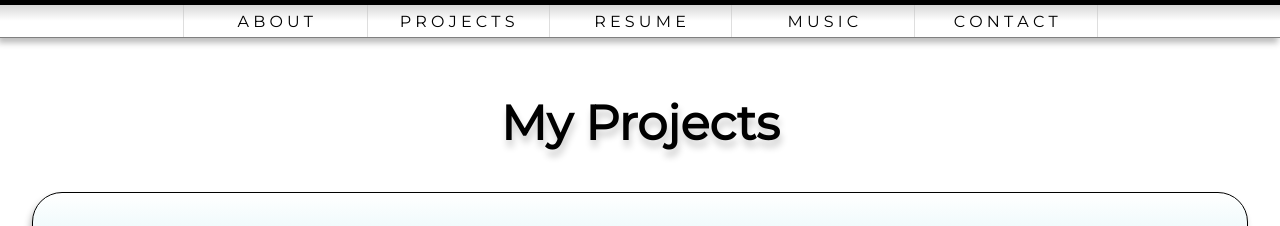
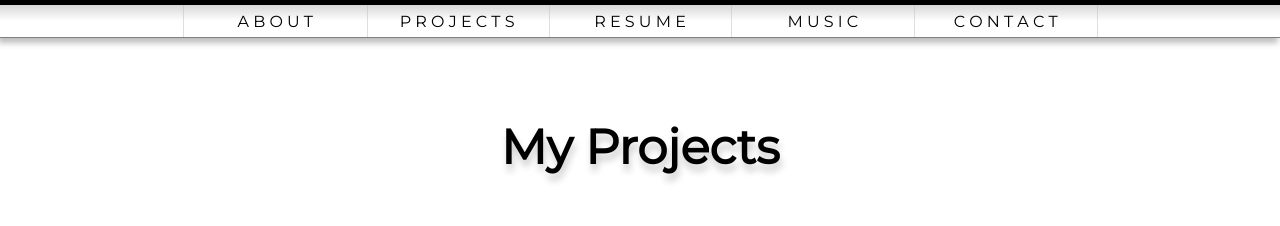
Before and after one commit to mitchelnoble/portfolio-website, a React (Create React App) app: page /ProjectDetail in a window 1280 px wide. Shown: the part 155-381 px from the top of the page. Built offline with nearby package versions, Linux system fonts and the light colour scheme.

Commit message:
fixed spacing on project detail and contact sections

```diff
--- a/src/styles/screens/About.css
+++ b/src/styles/screens/About.css
@@ -1,5 +1,5 @@
 .about-container {
-  height: 110vh;
+  height: 120vh;
   display: grid;
   grid-template-areas:
     "A1"
--- a/src/styles/screens/Contact.css
+++ b/src/styles/screens/Contact.css
@@ -39,8 +39,8 @@
   cursor: pointer;
 }
 .contact-me-title {
-  margin-top: 1.5em;
-  margin-bottom: 0;
+  margin-top: 1.2em;
+  margin-bottom: 0.8em;
   font-size: 3rem;
   font-family: "Montserrat", "sans";
   text-shadow: 1.5px 7px 7px rgba(0, 0, 0, 0.2);
--- a/src/styles/screens/ProjectDetail.css
+++ b/src/styles/screens/ProjectDetail.css
@@ -14,7 +14,7 @@
 }
 
 .project-title {
-    margin: 0 auto;
+    margin: 1em auto 1em auto;
     font-size: 3rem;
     font-family: "Montserrat", "sans";
     text-shadow: 1.5px 7px 7px rgba(0, 0, 0, 0.2);
```
